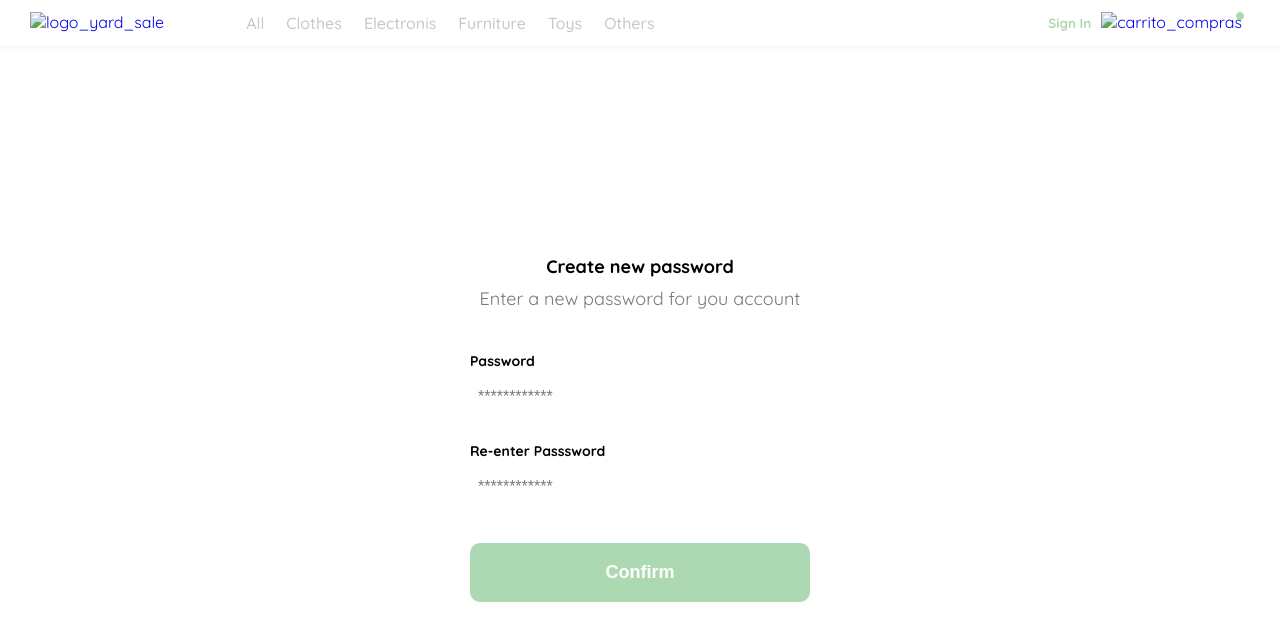
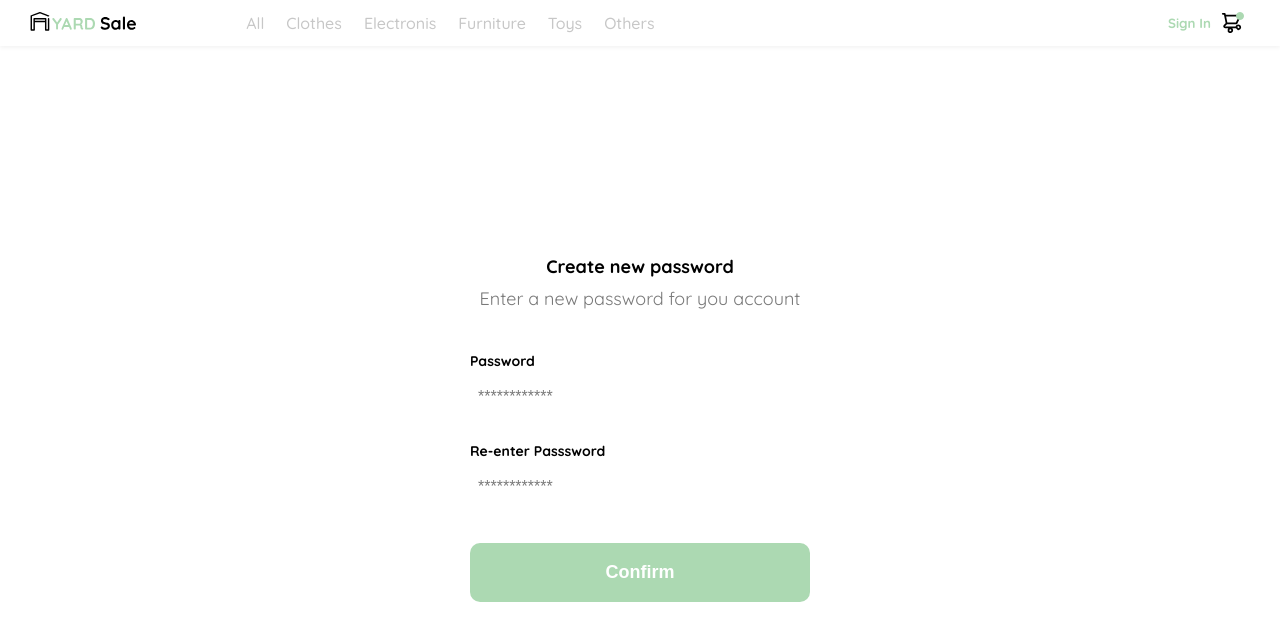
Before and after one commit to grupo-de-desarrollo-web-colaborativo/Proyecto-Yard-Sale-equipo-1, a plain HTML site: page new_password.html in a window 1280 px wide. Drawn offline with Linux system fonts and the light colour scheme.

Commit message:
se actulizan las rutas de las imagenes, todas las vistas cargan las imagenes con su nueva ruta

```diff
--- a/new_password.html
+++ b/new_password.html
@@ -16,8 +16,8 @@
         <header class="header">
             <div class="header_izquierda">
                 <div class="logo_header">
-                    <a href="./pagina_construccion.html"><img src="./Images/icon_menu.svg" alt="icono_menu"></a>
-                    <a href="./login.html"><img src="./Images/logo_yard_sale.svg" alt="logo_yard_sale"></a>
+                    <a href="./pagina_construccion.html"><img src="./assets/icons/icon_menu.svg" alt="icono_menu"></a>
+                    <a href="./login.html"><img src="./assets/logos/logo_yard_sale.svg" alt="logo_yard_sale"></a>
                 </div>
                 <nav class="barra_navegacion">
                     <ul>
@@ -28,18 +28,18 @@
                         <li><a href="./pagina_construccion.html">Toys</a></li>
                         <li><a href="./pagina_construccion.html">Others</a></li>
                     </ul>
-                    <img src="./Images/logo_yard_sale.svg" alt="logo_yard_sale">
+                    <img src="./assets/logos/logo_yard_sale.svg" alt="logo_yard_sale">
                 </nav>
             </div>
             <div class="header_derecha">
                 <a href="./login.html"><button>Sign In</button></a>
-                <a href="./pagina_construccion.html"><img src="./Images/icon_shopping_cart.svg" alt="carrito_compras"></a>
+                <a href="./pagina_construccion.html"><img src="./assets/icons/icon_shopping_cart.svg" alt="carrito_compras"></a>
                 <div class="carrito_compra_punto"></div>
             </div>
         </header>
         <main class="contenido">
             <div class="titulo">
-                <img src="./Images/logo_yard_sale.svg" alt="logo_yard_sale">
+                <img src="./assets/logos/logo_yard_sale.svg" alt="logo_yard_sale">
             </div>
             <div class="parrafo">
                 <p class="parrafo_titulo">Create new password</p>
```
Also changed, not shown: password_recovery.html (+5 -5 lines), password_recovery_2.html (+5 -5 lines).
